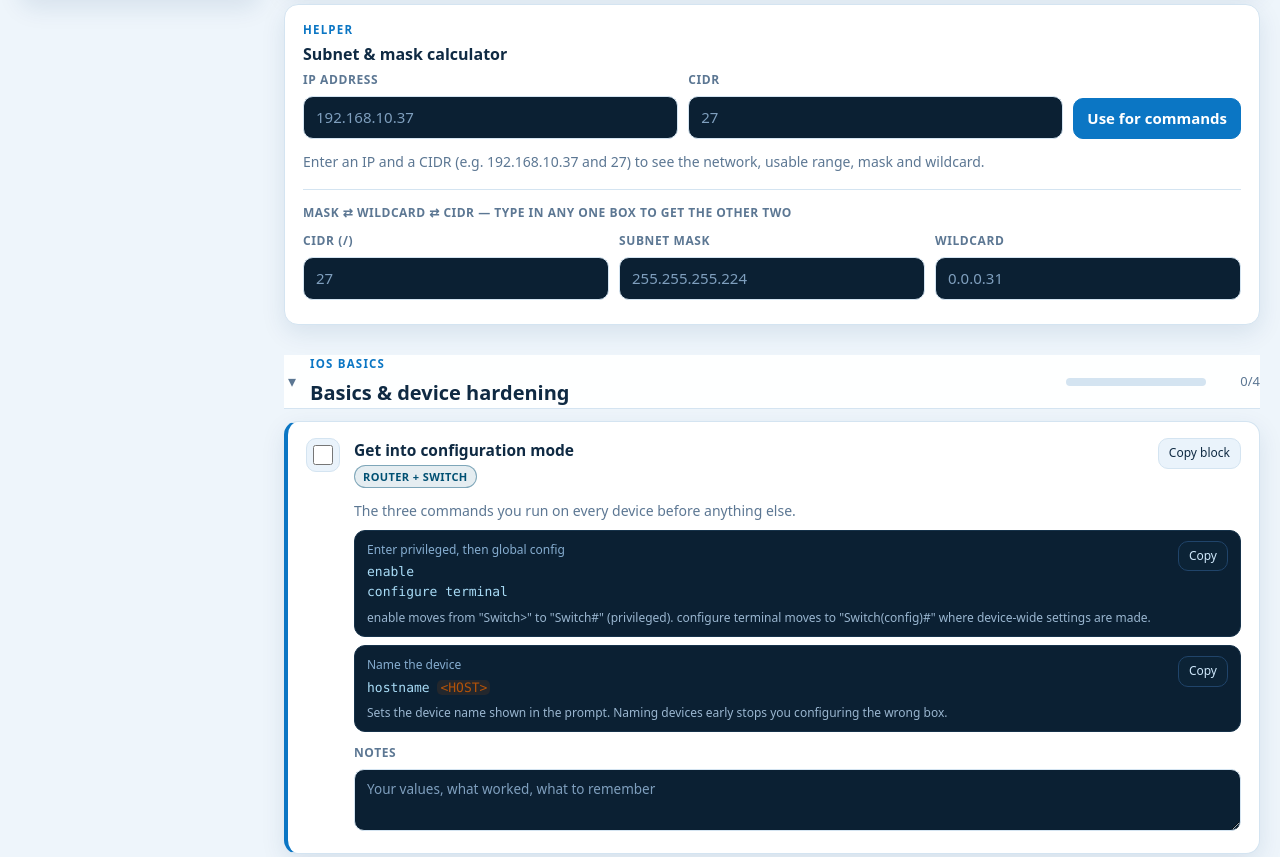
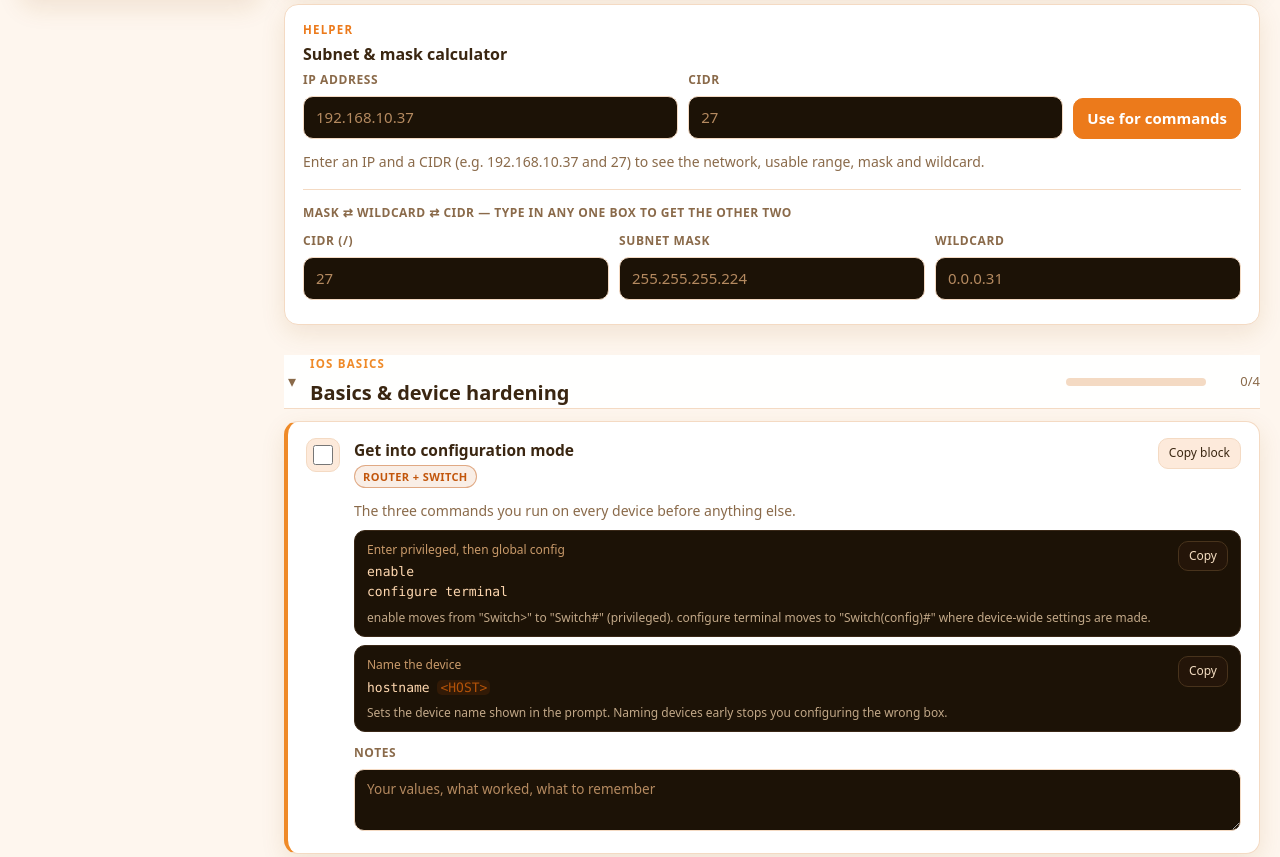
Before and after one commit to Quicksven/Quicksven.github.io, a plain HTML site: page cisco-packet-tracer.html in a window 1280 px wide. Shown: the part 657-1514 px from the top of the page. Drawn offline with Linux system fonts and the light colour scheme.

Commit message:
Admiral logo on all pages; light orange + white theme on Cisco page
Co-Authored-By: Claude Opus 4.8 <noreply@anthropic.com>
Claude-Session: https://claude.ai/code/session_018skBWiTZm4ZVqUk1BrE4mF

```diff
--- a/cisco-packet-tracer.html
+++ b/cisco-packet-tracer.html
@@ -9,14 +9,14 @@
 <link rel="canonical" href="https://quicksven.github.io/cisco-packet-tracer.html">
 <style>
 :root{
-  --bg:#0a1826;--panel:#0f2234;--panel2:#152c42;--line:#25405a;--text:#e9f2fb;--muted:#93aabf;
-  --accent:#38bdf8;--accent2:#7cc6ef;--ok:#4ade80;--warn:#fcd34d;--bad:#f87171;
-  --code:#06121e;--cmd:#a9dcf7;--ink:#04202f;--r:14px;--shadow:0 1px 0 rgba(255,255,255,.03) inset,0 8px 24px rgba(0,0,0,.35);
+  --bg:#140d07;--panel:#1e1409;--panel2:#281a0d;--line:#3d2a17;--text:#f7ece1;--muted:#c2a88a;
+  --accent:#ff9f45;--accent2:#ffbe82;--ok:#4ade80;--warn:#fcd34d;--bad:#f87171;
+  --code:#0d0803;--cmd:#ffd8b0;--ink:#2a1402;--r:14px;--shadow:0 1px 0 rgba(255,255,255,.03) inset,0 8px 24px rgba(0,0,0,.35);
 }
 [data-theme=light]{
-  --bg:#eef5fb;--panel:#ffffff;--panel2:#eaf3fb;--line:#d4e4f1;--text:#0f2a43;--muted:#5c7793;
-  --accent:#0b76c4;--accent2:#005073;--ok:#15803d;--warn:#b45309;--bad:#b91c1c;
-  --code:#0b2033;--cmd:#a9dcf7;--ink:#ffffff;--shadow:0 8px 24px rgba(10,60,110,.1);
+  --bg:#fef6ee;--panel:#ffffff;--panel2:#fdeadb;--line:#f4dac3;--text:#3a2611;--muted:#8a6a4a;
+  --accent:#ec7a1b;--accent2:#c2560c;--ok:#15803d;--warn:#b45309;--bad:#b91c1c;
+  --code:#1c1206;--cmd:#ffd8b0;--ink:#ffffff;--shadow:0 8px 24px rgba(150,90,20,.12);
 }
 *{box-sizing:border-box}
 html{scroll-behavior:smooth;scroll-padding-top:96px}
@@ -26,7 +26,7 @@ button:hover,.btn:hover{border-color:var(--accent);transform:translateY(-1px)}
 button:active{transform:none}
 .primary{background:var(--accent);color:var(--ink);border-color:var(--accent);font-weight:600}
 input,textarea,select{font:inherit;color:var(--cmd);background:var(--code);border:1px solid var(--line);border-radius:10px;padding:9px 12px;min-width:0;outline:none;transition:border .15s,box-shadow .15s}
-input::placeholder,textarea::placeholder{color:#7f9fbe}
+input::placeholder,textarea::placeholder{color:#b58a60}
 input[type=checkbox]{accent-color:var(--ok)}
 input:focus,textarea:focus{border-color:var(--accent);box-shadow:0 0 0 3px color-mix(in srgb,var(--accent) 22%,transparent)}
 input[type=checkbox]{accent-color:var(--ok);width:20px;height:20px;cursor:pointer;margin:0}
@@ -126,12 +126,12 @@ main{min-width:0}
 textarea{width:100%;min-height:52px;resize:vertical;font-size:13.5px;color:var(--cmd);background:var(--code);border:1px solid var(--line);border-radius:10px;padding:9px 12px}
 
 /* commands */
-.cmd{display:flex;gap:10px;align-items:flex-start;background:var(--code);border:1px solid #16324a;border-radius:11px;padding:10px 12px;margin:8px 0}
+.cmd{display:flex;gap:10px;align-items:flex-start;background:var(--code);border:1px solid #3a2817;border-radius:11px;padding:10px 12px;margin:8px 0}
 .cmd .cmdtext{flex:1;min-width:0}
-.cmd .lbl{display:block;color:#86add0;font-size:12px;margin-bottom:3px}
+.cmd .lbl{display:block;color:#c99a6a;font-size:12px;margin-bottom:3px}
 .cmd code{display:block;font:13px/1.55 ui-monospace,SFMono-Regular,Menlo,Consolas,monospace;color:var(--cmd);white-space:pre-wrap;word-break:break-word}
-.cmd .exp{display:block;color:#9ab6d0;font-size:12px;line-height:1.45;margin-top:6px}
-.cmd .copy{padding:5px 10px;font-size:12px;background:#0c2336;border-color:#20446a;color:#cfe8fb}
+.cmd .exp{display:block;color:#c2a888;font-size:12px;line-height:1.45;margin-top:6px}
+.cmd .copy{padding:5px 10px;font-size:12px;background:#241509;border-color:#48331c;color:#f3dcc0}
 .ph{color:var(--warn);background:color-mix(in srgb,var(--warn) 14%,transparent);border-radius:5px;padding:0 3px}
 
 /* toolbox */
@@ -323,7 +323,7 @@ function refreshCodes(){
 }
 
 /* ---------- data: SECTIONS. tag: router | switch | both. cmd = [label, command, explanation] ---------- */
-const SECTION_COLOR = { basics:'#0b76c4', switching:'#0ea5a5', ivr:'#6366f1', routing:'#2563eb', protocols:'#7c3aed', services:'#0891b2', stp:'#3b82f6', verify:'#14b8a6' };
+const SECTION_COLOR = { basics:'#ef8a28', switching:'#16a34a', ivr:'#d97706', routing:'#2563eb', protocols:'#9333ea', services:'#ea580c', stp:'#e11d48', verify:'#0d9488' };
 const SECTIONS = [
   { id:'basics', name:'IOS basics', title:'Basics & device hardening', steps:[
     { id:'b-mode', title:'Get into configuration mode', tag:'both', desc:'The three commands you run on every device before anything else.',
```
Also changed, not shown: index.html (+2 -3 lines), security-pentest-checklist.html (+2 -2 lines).
